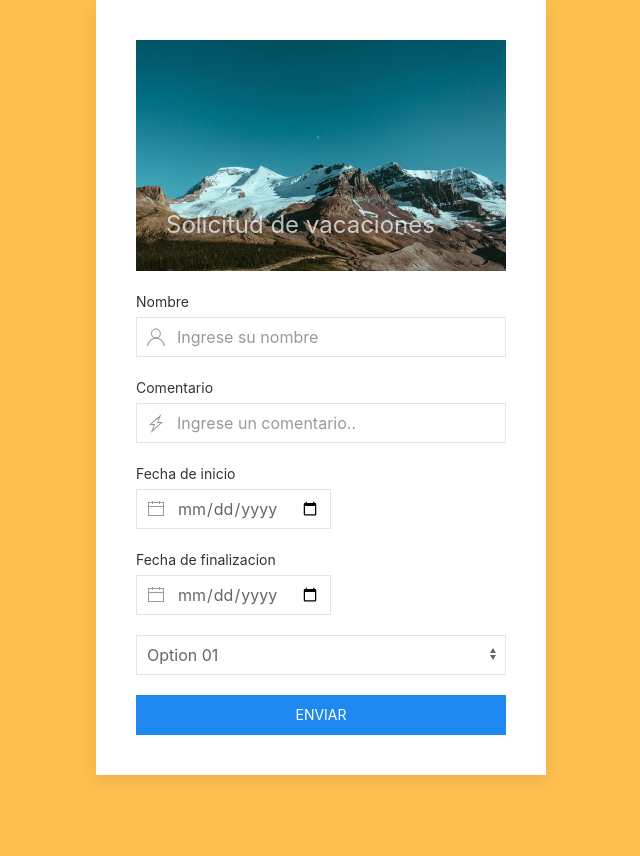
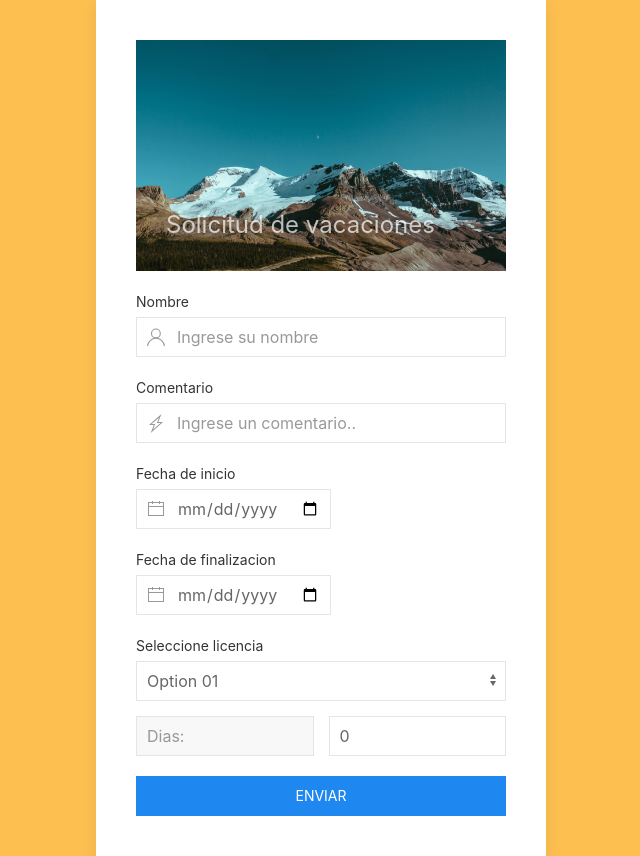
Before and after one commit to juniorricardo/PandaCSS, a website: page formulario.html in a window 1280 px wide. Shown: the whole page, without its empty margins (94-734 px from the left). Before the commit the page ends 800 px from the top, so only its background shows below. Drawn offline with nearby package versions, Linux system fonts and the light colour scheme.

Commit message:
detalles html

```diff
--- a/formulario.html
+++ b/formulario.html
@@ -7,6 +7,7 @@
     <meta name="viewport" content="width=device-width, initial-scale=1">
     <link rel="stylesheet" href="https://cdnjs.cloudflare.com/ajax/libs/uikit/3.0.3/css/uikit.min.css" />
     <!-- <link href="css/styles.css" rel="stylesheet"> -->
+    <script src="js/busqueda.js"></script>
 
     <style>
         html{
@@ -80,24 +81,30 @@
                         </div>
                     </div>
 
-                    <div class="uk-margin">
-                        <select class="uk-select">
-                            <option>Option 01</option>
-                            <option>Option 02</option>
-                        </select>
+                    <div class="uk-margin uk-grid-small">
+                        <label class="uk-form-label" for="form-stacked-select">Seleccione licencia</label>
+                        <div class="uk-form-controls">
+                            <div class="uk-grid-small" uk-grid>
+                                <div class="uk-width-1-1@s">
+                                    <select class="uk-select" id="form-dropdown-licencia" onchange="select(id);">
+                                        <option value="1">Option 01</option>
+                                        <option value="2">Option 02</option>
+                                        <option value="3">Option 03</option>
+                                    </select>
+                                </div>
+                                <div class="uk-width-1-2@s">
+                                    <div class="uk-margin">
+                                        <input class="uk-input uk-form-blank uk-form-width-medium" type="text" placeholder="Dias:" disabled>
+                                    </div>
+                                </div>
+                                <div class="uk-width-1-2@s">
+                                    <div class="uk-margin">
+                                        <label class="uk-input uk-form-width-medium" id="diasCorrespondientesID" > 0 </label>
+                                    </div>
+                                </div>
+                            </div>
+                        </div>
                     </div>
-
-                    <!-- <div class="uk-margin uk-grid-small uk-child-width-auto uk-grid">
-                        <label><input class="uk-radio" type="radio" name="radio2" checked> A</label>
-                        <label><input class="uk-radio" type="radio" name="radio2"> B</label>
-                    </div>
-                    <div class="uk-margin uk-grid-small uk-child-width-auto uk-grid">
-                        <label><input class="uk-checkbox" type="checkbox" checked> A</label>
-                        <label><input class="uk-checkbox" type="checkbox"> B</label>
-                    </div>
-                    <div class="uk-margin">
-                        <input class="uk-range" type="range" value="2" min="0" max="10" step="0.1">
-                    </div> -->
                     <a class="uk-button uk-button-primary uk-width-1-1"href="">Enviar</a>
                 </fieldset>
             </form>
@@ -106,6 +113,14 @@
 
     </div>
 
+    <script>
+        function select(a){
+            var id = document.getElementById(a);
+            var value = id.options[id.selectedIndex].value;
+            document.getElementById('diasCorrespondientesID').innerHTML = value;
+        }
+    </script>
+
     <script src="https://cdnjs.cloudflare.com/ajax/libs/uikit/3.1.6/js/uikit.min.js"
         integrity="sha256-v789mr/zBbgR53mfydCI78CSAF+9+nRqu+JRfs1UPg0=" crossorigin="anonymous"></script>
     <script src="https://cdnjs.cloudflare.com/ajax/libs/uikit/3.1.6/js/uikit-icons.min.js"
--- /dev/null
+++ b/js/busqueda.js
@@ -0,0 +1,13 @@
+'use stric'
+
+let pepe = {
+    foo: 'bar',
+    age: 42,
+    baz: { myProp: 12 }
+}
+var objecto = "Licencia{id=15, tipo='Inasistencia de Días', diasD=30}";
+
+var n = objecto.split("Licencia")[1].replace(/=/g,":");
+
+console.log(n);
+console.log(pepe.age);
```
